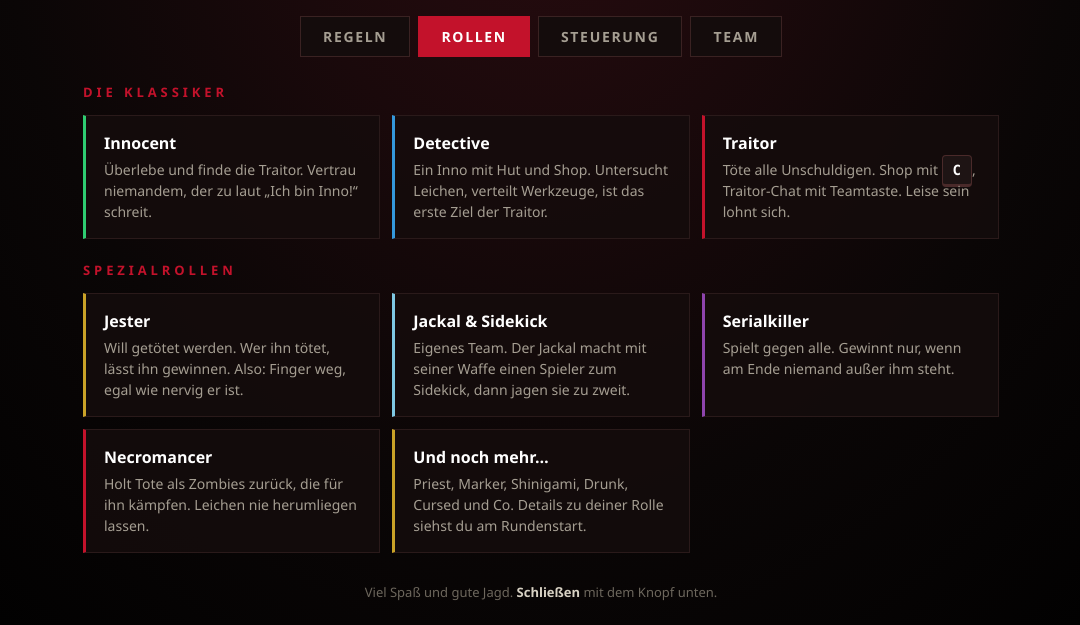
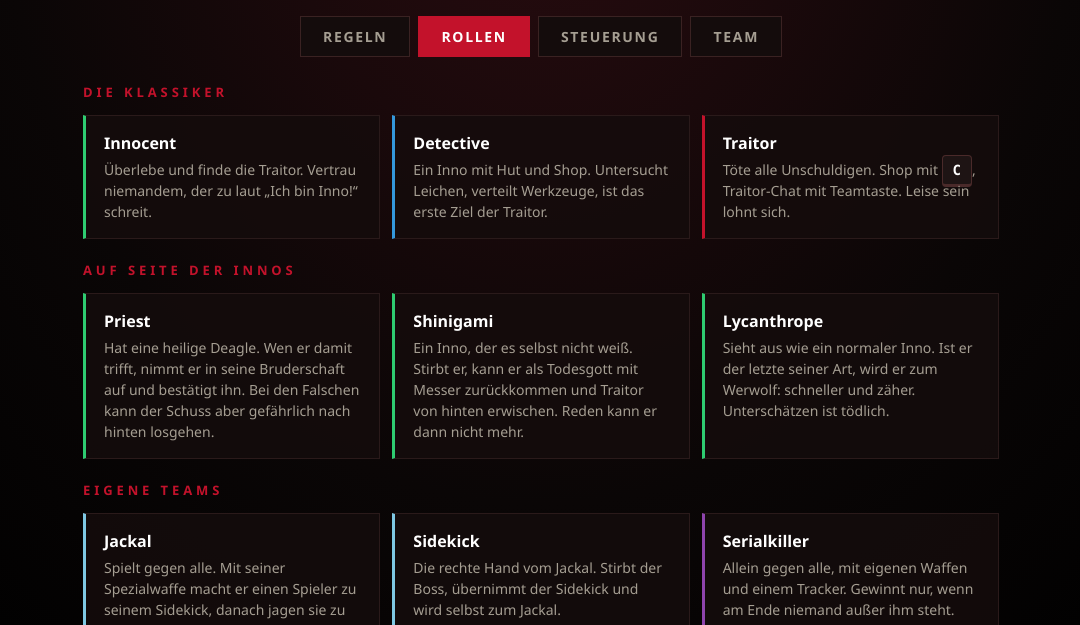
Before and after one commit to TubeY0u/ttt-loading, a plain HTML site: page motd.html in a window 1280 px wide. Both pictures are taken after a click on the button "ROLLEN". Shown: the part 175-800 px from the top of the page, without its empty margins (99-1179 px from the left). Drawn offline with Linux system fonts and the light colour scheme.

Commit message:
Add files via upload

```diff
--- a/motd.html
+++ b/motd.html
@@ -86,14 +86,30 @@
       <div class="card det"><b>Detective</b><p>Ein Inno mit Hut und Shop. Untersucht Leichen, verteilt Werkzeuge, ist das erste Ziel der Traitor.</p></div>
       <div class="card traitor"><b>Traitor</b><p>Töte alle Unschuldigen. Shop mit <kbd>C</kbd>, Traitor-Chat mit Teamtaste. Leise sein lohnt sich.</p></div>
     </div>
-    <h2 style="margin-top:22px">Spezialrollen</h2>
+    <h2 style="margin-top:22px">Auf Seite der Innos</h2>
+    <div class="grid">
+      <div class="card inno"><b>Priest</b><p>Hat eine heilige Deagle. Wen er damit trifft, nimmt er in seine Bruderschaft auf und bestätigt ihn. Bei den Falschen kann der Schuss aber gefährlich nach hinten losgehen.</p></div>
+      <div class="card inno"><b>Shinigami</b><p>Ein Inno, der es selbst nicht weiß. Stirbt er, kann er als Todesgott mit Messer zurückkommen und Traitor von hinten erwischen. Reden kann er dann nicht mehr.</p></div>
+      <div class="card inno"><b>Lycanthrope</b><p>Sieht aus wie ein normaler Inno. Ist er der letzte seiner Art, wird er zum Werwolf: schneller und zäher. Unterschätzen ist tödlich.</p></div>
+    </div>
+
+    <h2 style="margin-top:22px">Eigene Teams</h2>
+    <div class="grid">
+      <div class="card jackal"><b>Jackal</b><p>Spielt gegen alle. Mit seiner Spezialwaffe macht er einen Spieler zu seinem Sidekick, danach jagen sie zu zweit.</p></div>
+      <div class="card jackal"><b>Sidekick</b><p>Die rechte Hand vom Jackal. Stirbt der Boss, übernimmt der Sidekick und wird selbst zum Jackal.</p></div>
+      <div class="card serial"><b>Serialkiller</b><p>Allein gegen alle, mit eigenen Waffen und einem Tracker. Gewinnt nur, wenn am Ende niemand außer ihm steht.</p></div>
+      <div class="card serial"><b>Necromancer</b><p>Holt Tote mit schwarzer Magie als Zombies zurück, die für ihn kämpfen. Hat einen eigenen Shop. Leichen nie herumliegen lassen!</p></div>
+      <div class="card serial"><b>Marker</b><p>Undercover mit einer Farbpistole unterwegs. Sein Ziel: alle Spieler mit Farbe markieren, bevor sie sterben.</p></div>
+      <div class="card serial"><b>Restless</b><p>Ist schon gestorben und kommt einfach immer wieder zurück, bis sonst keiner mehr übrig ist.</p></div>
+    </div>
+
+    <h2 style="margin-top:22px">Chaos pur</h2>
     <div class="grid">
       <div class="card neutral"><b>Jester</b><p>Will getötet werden. Wer ihn tötet, lässt ihn gewinnen. Also: Finger weg, egal wie nervig er ist.</p></div>
-      <div class="card jackal"><b>Jackal &amp; Sidekick</b><p>Eigenes Team. Der Jackal macht mit seiner Waffe einen Spieler zum Sidekick, dann jagen sie zu zweit.</p></div>
-      <div class="card serial"><b>Serialkiller</b><p>Spielt gegen alle. Gewinnt nur, wenn am Ende niemand außer ihm steht.</p></div>
-      <div class="card traitor"><b>Necromancer</b><p>Holt Tote als Zombies zurück, die für ihn kämpfen. Leichen nie herumliegen lassen.</p></div>
-      <div class="card neutral"><b>Und noch mehr…</b><p>Priest, Marker, Shinigami, Drunk, Cursed und Co. Details zu deiner Rolle siehst du am Rundenstart.</p></div>
+      <div class="card neutral"><b>Drunk</b><p>Hat vergessen, wer er ist. Irgendwann wird er nüchtern und übernimmt eine Rolle, die im Laufe der Runde frei geworden ist.</p></div>
+      <div class="card neutral"><b>Cursed</b><p>Kann niemandem schaden und nicht gewinnen. Er muss den Fluch loswerden: Wen er erwischt, mit dem tauscht er die Rolle.</p></div>
     </div>
+    <p style="margin-top:18px;color:#8a8378;font-size:13px">Welche Rolle du hast und was sie genau kann, siehst du zu Rundenbeginn oben am Bildschirm und im F1-Menü.</p>
   </section>
 
   <section id="steuerung">
```
